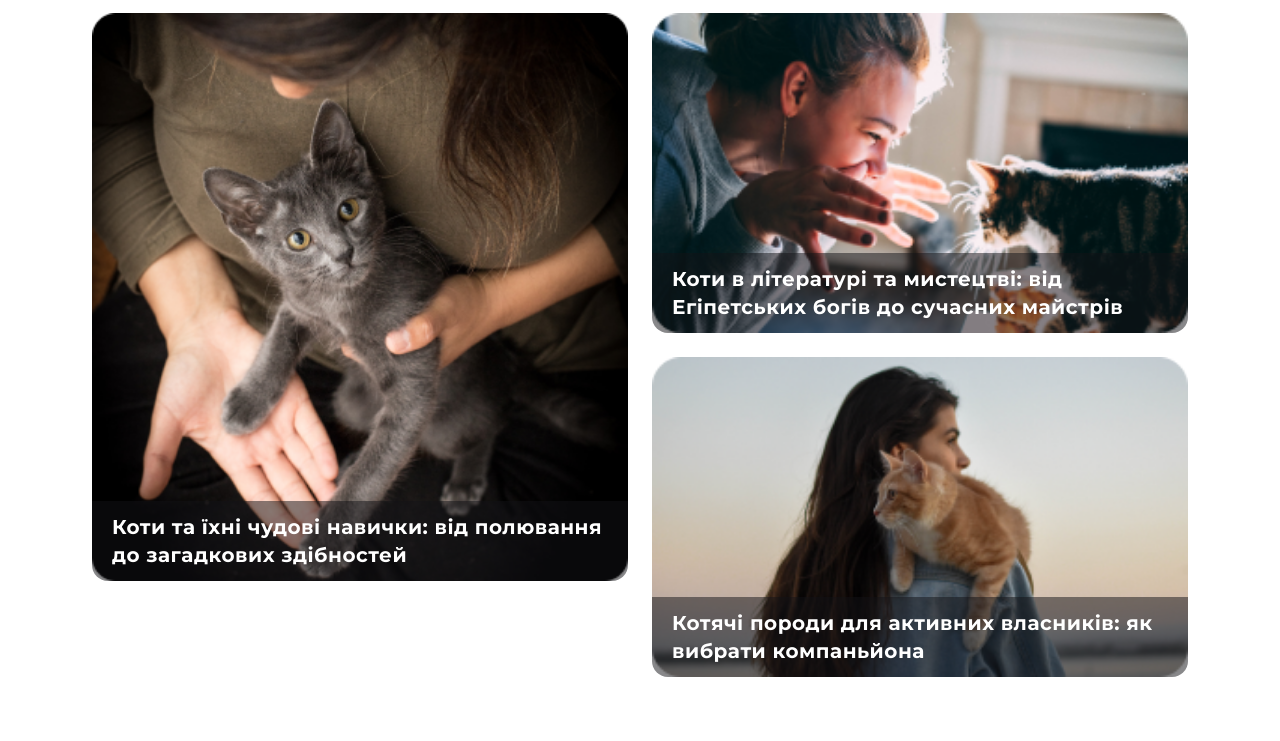
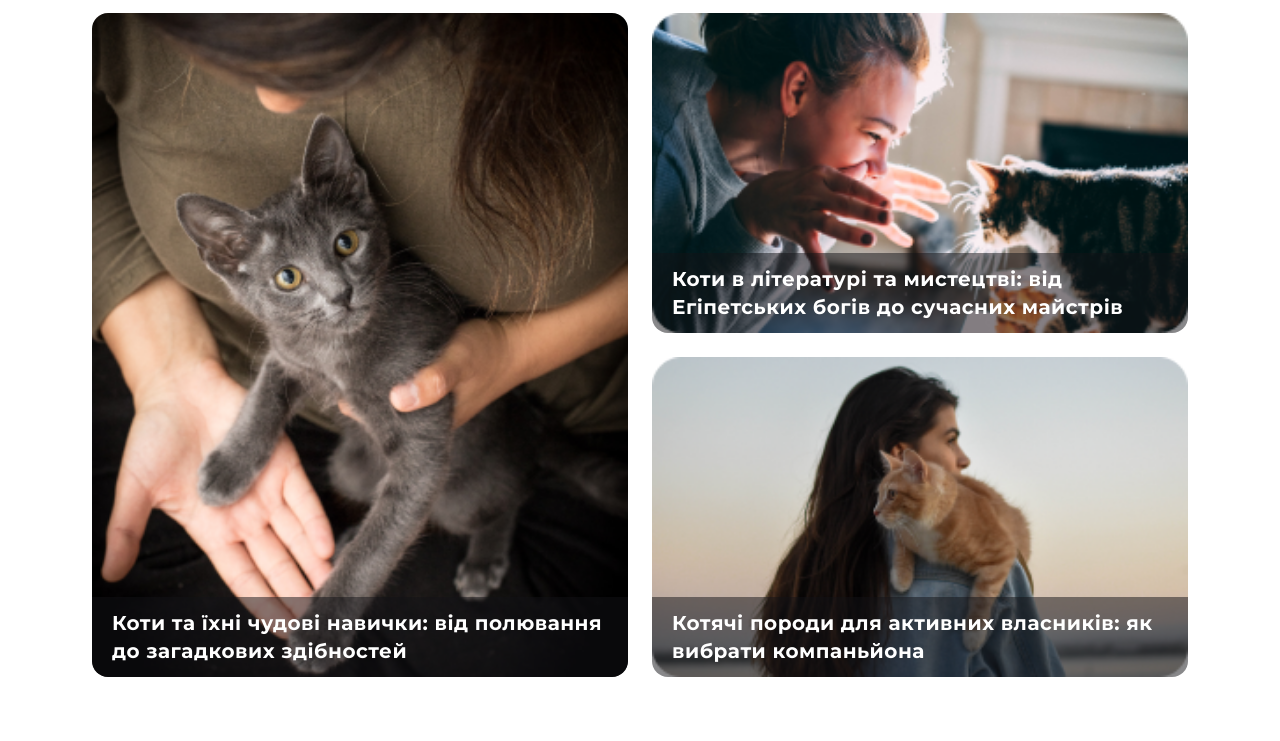
Before and after one commit to juliyalip/cats-home, a website built with webpack: page src/index.html in a window 1280 px wide. Shown: the part 59-800 px from the top of the page. Built offline with nearby package versions, Linux system fonts and the light colour scheme.

Commit message:
styles were updated

```diff
--- a/src/css/blog.css
+++ b/src/css/blog.css
@@ -15,6 +15,7 @@
   gap: 12px;
   grid-template-columns: 1fr;
 }
+
 
 .post > a {
   position: relative;
@@ -124,13 +125,6 @@
   background-color: var(--blue-light);
 }
 
-.footer-container{
-  display: grid;
-  grid-template-columns: 24px 1fr;
-  align-items: center;
-  gap: 8px
-}
-
 @media (min-width: 768px) {
   .posts {
     gap: 24px;
@@ -140,6 +134,23 @@
   .post:first-child {
     grid-column: 1 / 2;
     grid-row: 1 / 3;
+    position: relative;
+    overflow: hidden;
+    display: flex;
+    align-items: stretch;
+    border-radius: 16px;
+  }
+
+  .post:first-child picture {
+    display: flex;
+    width: 100%;
+    height: 100%;
+  }
+
+  .post:first-child img {
+    width: 100%;
+    height: 100%;
+    object-fit: cover;
   }
 
   .longread{
--- a/src/index.html
+++ b/src/index.html
@@ -158,7 +158,7 @@
         </div>
     </main>
     <footer class="footer">
-        <div class="container footer-container">
+        <div class="container header-container">
             <img src="./img/logo.svg" alt="cat" class="logo">
             <h2 class="label">Котодім</h2>
         </div>
```
